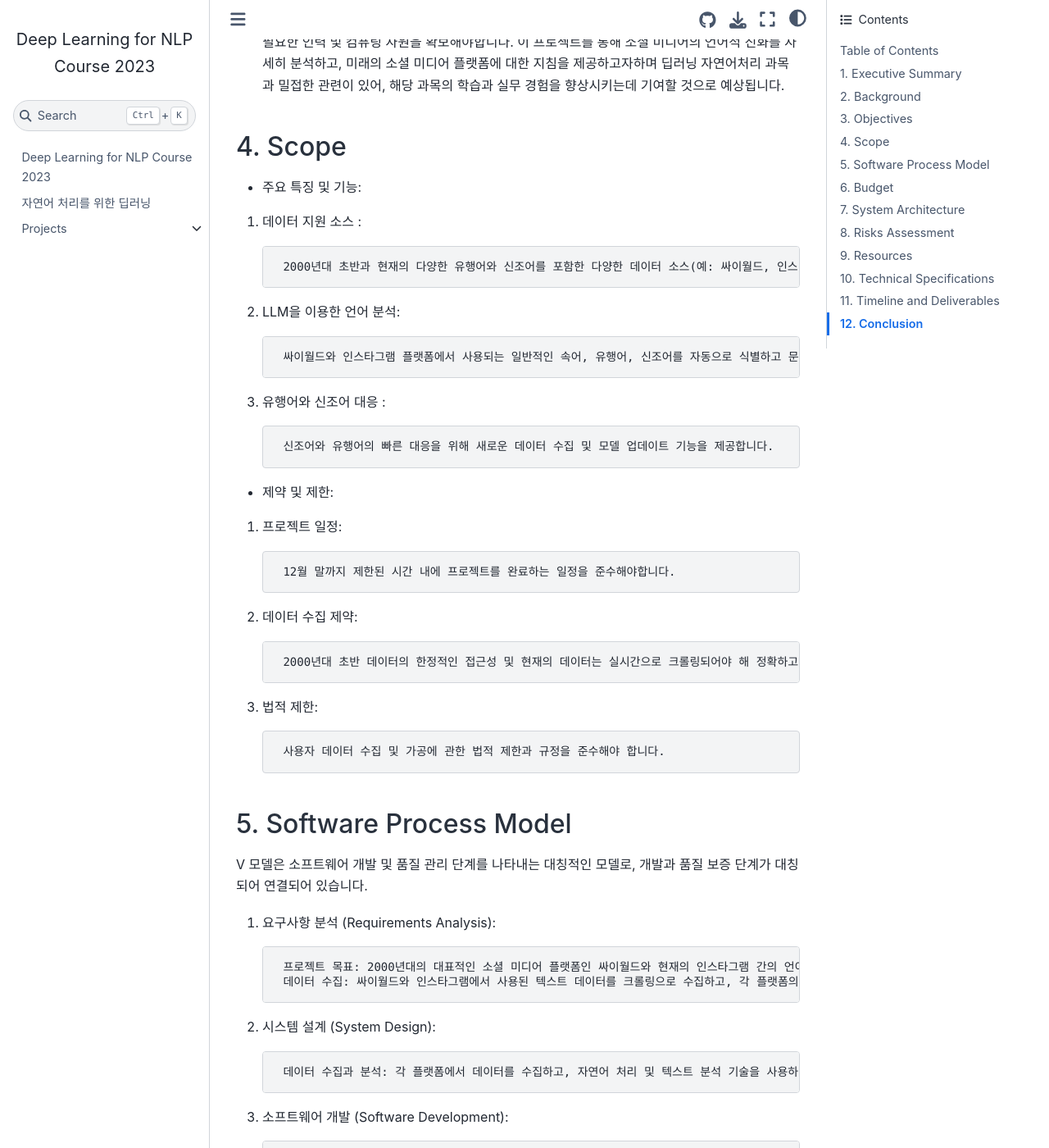
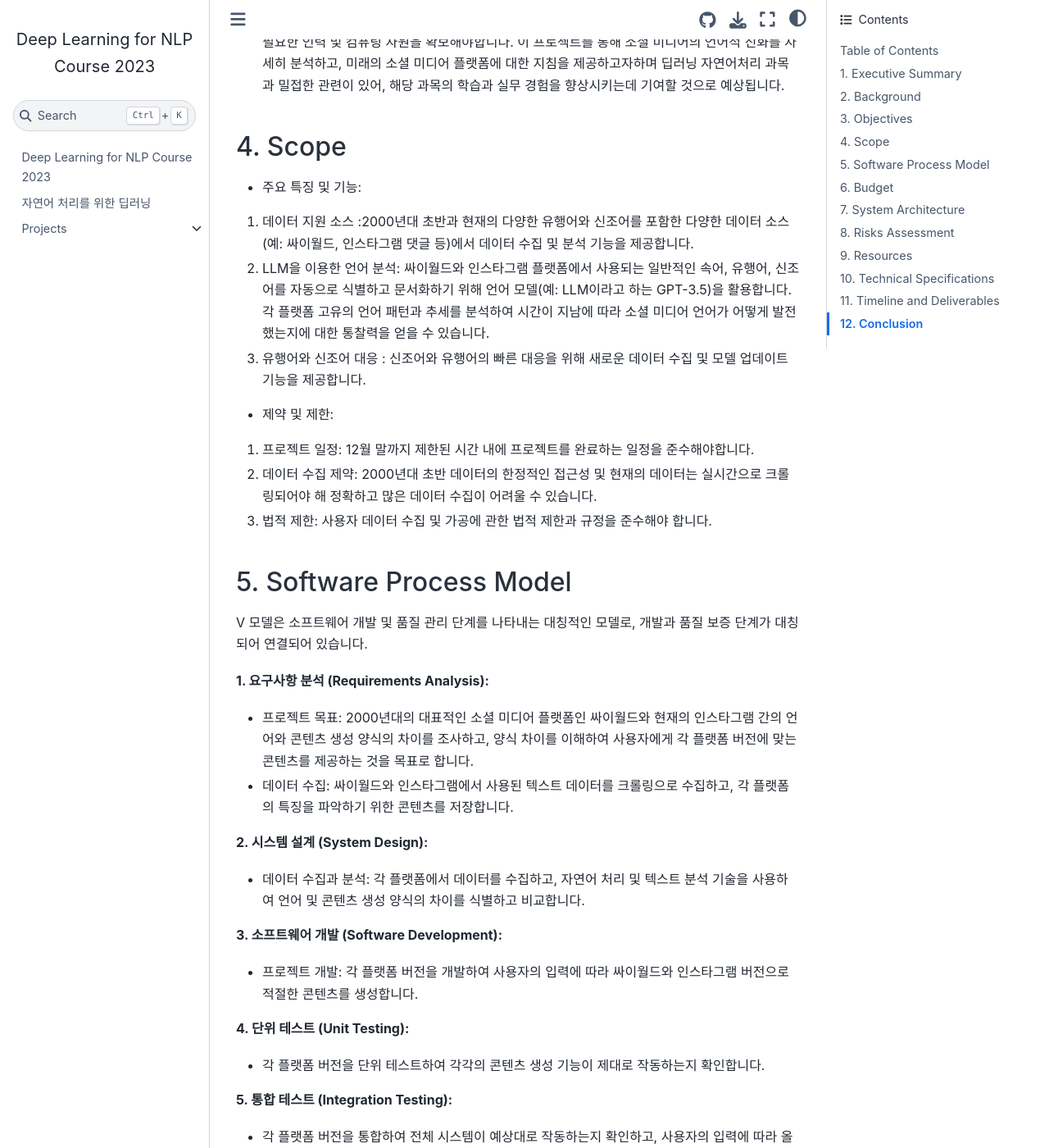
Before and after one commit to ypilseong/deepnlp-2023, a Jupyter Book: the page built from book/projects/202021013/proposal.md, in a window 1280 px wide and 1400 px high, scrolled down 1456 px. Shown: the whole window at 82% size. Built offline with Jupyter Book 1.0.4 settings and Sphinx 7.4.7 and the Sphinx Book theme 1.1.4, drawn with Linux system fonts in a browser that asks for light colours; some of the changed text lies outside the part shown.

Commit message:
update_proposal

```diff
--- a/book/projects/202021013/proposal.md
+++ b/book/projects/202021013/proposal.md
@@ -38,136 +38,128 @@ _Prepared by: 김지연_
 
 ## 4. Scope
 - 주요 특징 및 기능:
-1. 데이터 지원 소스 :
+1. 데이터 지원 소스 :2000년대 초반과 현재의 다양한 유행어와 신조어를 포함한 다양한 데이터 소스(예: 싸이월드, 인스타그램 댓글 등)에서 데이터 수집 및 분석 기능을 제공합니다.
 
-        2000년대 초반과 현재의 다양한 유행어와 신조어를 포함한 다양한 데이터 소스(예: 싸이월드, 인스타그램 댓글 등)에서 데이터 수집 및 분석 기능을 제공합니다.
 2. LLM을 이용한 언어 분석:
+싸이월드와 인스타그램 플랫폼에서 사용되는 일반적인 속어, 유행어, 신조어를 자동으로 식별하고 문서화하기 위해 언어 모델(예: LLM이라고 하는 GPT-3.5)을 활용합니다. 각 플랫폼 고유의 언어 패턴과 추세를 분석하여 시간이 지남에 따라 소셜 미디어 언어가 어떻게 발전했는지에 대한 통찰력을 얻을 수 있습니다.
 
-        싸이월드와 인스타그램 플랫폼에서 사용되는 일반적인 속어, 유행어, 신조어를 자동으로 식별하고 문서화하기 위해 언어 모델(예: LLM이라고 하는 GPT-3.5)을 활용합니다. 각 플랫폼 고유의 언어 패턴과 추세를 분석하여 시간이 지남에 따라 소셜 미디어 언어가 어떻게 발전했는지에 대한 통찰력을 얻을 수 있습니다.
 3. 유행어와 신조어 대응 :
-
-        신조어와 유행어의 빠른 대응을 위해 새로운 데이터 수집 및 모델 업데이트 기능을 제공합니다.
+신조어와 유행어의 빠른 대응을 위해 새로운 데이터 수집 및 모델 업데이트 기능을 제공합니다.
 
 - 제약 및 제한:
-1. 프로젝트 일정:
-
-        12월 말까지 제한된 시간 내에 프로젝트를 완료하는 일정을 준수해야합니다.
+1. 프로젝트 일정: 12월 말까지 제한된 시간 내에 프로젝트를 완료하는 일정을 준수해야합니다.
 
 2. 데이터 수집 제약:
-
-        2000년대 초반 데이터의 한정적인 접근성 및 현재의 데이터는 실시간으로 크롤링되어야 해 정확하고 많은 데이터 수집이 어려울 수 있습니다.
+2000년대 초반 데이터의 한정적인 접근성 및 현재의 데이터는 실시간으로 크롤링되어야 해 정확하고 많은 데이터 수집이 어려울 수 있습니다.
 
 3. 법적 제한:
-
-        사용자 데이터 수집 및 가공에 관한 법적 제한과 규정을 준수해야 합니다.
+사용자 데이터 수집 및 가공에 관한 법적 제한과 규정을 준수해야 합니다.
 
 ## 5. Software Process Model
 V 모델은 소프트웨어 개발 및 품질 관리 단계를 나타내는 대칭적인 모델로, 개발과 품질 보증 단계가 대칭되어 연결되어 있습니다.
-1. 요구사항 분석 (Requirements Analysis):
 
-        프로젝트 목표: 2000년대의 대표적인 소셜 미디어 플랫폼인 싸이월드와 현재의 인스타그램 간의 언어와 콘텐츠 생성 양식의 차이를 조사하고, 양식 차이를 이해하여 사용자에게 각 플랫폼 버전에 맞는 콘텐츠를 제공하는 것을 목표로 합니다.
-        데이터 수집: 싸이월드와 인스타그램에서 사용된 텍스트 데이터를 크롤링으로 수집하고, 각 플랫폼의 특징을 파악하기 위한 콘텐츠를 저장합니다.
+**1. 요구사항 분석 (Requirements Analysis):**
 
-2. 시스템 설계 (System Design):
+- 프로젝트 목표: 2000년대의 대표적인 소셜 미디어 플랫폼인 싸이월드와 현재의 인스타그램 간의 언어와 콘텐츠 생성 양식의 차이를 조사하고, 양식 차이를 이해하여 사용자에게 각 플랫폼 버전에 맞는 콘텐츠를 제공하는 것을 목표로 합니다.
 
-        데이터 수집과 분석: 각 플랫폼에서 데이터를 수집하고, 자연어 처리 및 텍스트 분석 기술을 사용하여 언어 및 콘텐츠 생성 양식의 차이를 식별하고 비교합니다.
+- 데이터 수집: 싸이월드와 인스타그램에서 사용된 텍스트 데이터를 크롤링으로 수집하고, 각 플랫폼의 특징을 파악하기 위한 콘텐츠를 저장합니다.
 
-3. 소프트웨어 개발 (Software Development):
+**2. 시스템 설계 (System Design):**
 
-        프로젝트 개발: 각 플랫폼 버전을 개발하여 사용자의 입력에 따라 싸이월드와 인스타그램 버전으로 적절한 콘텐츠를 생성합니다.
+- 데이터 수집과 분석: 각 플랫폼에서 데이터를 수집하고, 자연어 처리 및 텍스트 분석 기술을 사용하여 언어 및 콘텐츠 생성 양식의 차이를 식별하고 비교합니다.
 
-4. 단위 테스트 (Unit Testing):
+**3. 소프트웨어 개발 (Software Development):**
 
-        각 플랫폼 버전을 단위 테스트하여 각각의 콘텐츠 생성 기능이 제대로 작동하는지 확인합니다.
-5. 통합 테스트 (Integration Testing):
+- 프로젝트 개발: 각 플랫폼 버전을 개발하여 사용자의 입력에 따라 싸이월드와 인스타그램 버전으로 적절한 콘텐츠를 생성합니다.
 
-        각 플랫폼 버전을 통합하여 전체 시스템이 예상대로 작동하는지 확인하고, 사용자의 입력에 따라 올바른 콘텐츠가 생성되는지 테스트합니다.
-6. 시스템 테스트 (System Testing):
+**4. 단위 테스트 (Unit Testing):**
+- 각 플랫폼 버전을 단위 테스트하여 각각의 콘텐츠 생성 기능이 제대로 작동하는지 확인합니다.
 
-        시스템 테스트를 통해 두 플랫폼 버전 간의 언어 및 콘텐츠 생성 차이를 검증하고 사용자 경험을 평가합니다.
-7. 인수 테스트 (Acceptance Testing):
+**5. 통합 테스트 (Integration Testing):**
+- 각 플랫폼 버전을 통합하여 전체 시스템이 예상대로 작동하는지 확인하고, 사용자의 입력에 따라 올바른 콘텐츠가 생성되는지 테스트합니다.
 
-        사용자나 이해관계자의 참여를 통한 인수 테스트로, 사용자 피드백을 수집하고 프로젝트의 최종 버전을 검증합니다.
-8. 유지보수 단계 (Maintenance):
+**6. 시스템 테스트 (System Testing):**
+- 시스템 테스트를 통해 두 플랫폼 버전 간의 언어 및 콘텐츠 생성 차이를 검증하고 사용자 경험을 평가합니다.
 
-        V-모델의 유지보수 단계에서는 소셜 미디어 플랫폼의 변화에 대응하고, 새로운 언어 및 콘텐츠 트렌드를 반영하여 시스템을 지속적으로 유지합니다.
+**7. 인수 테스트 (Acceptance Testing):**
+- 사용자나 이해관계자의 참여를 통한 인수 테스트로, 사용자 피드백을 수집하고 프로젝트의 최종 버전을 검증합니다.
 
-- 간트 차트:
+**8. 유지보수 단계 (Maintenance):**
+- V-모델의 유지보수 단계에서는 소셜 미디어 플랫폼의 변화에 대응하고, 새로운 언어 및 콘텐츠 트렌드를 반영하여 시스템을 지속적으로 유지합니다.
 
-        - 데이터 수집: 4주
-        - 데이터 전처리 및 분석: 2주
-        - 모델 개발: 2주
-        - 시스템 구현: 2주
-        - 테스트 및 오류 수정: 6주
-        - 사용자 피드백 및 모델 업데이트 계획: 1주
+**간트 차트:**
+- 데이터 수집: 4주
+- 데이터 전처리 및 분석: 2주
+- 모델 개발: 2주
+- 시스템 구현: 2주
+- 테스트 및 오류 수정: 6주
+- 사용자 피드백 및 모델 업데이트 계획: 1주
 
 ## 6. Budget
 - 학교 서버 활용 계획입니다.
 
 ## 7. System Architecture
-1. 데이터 수집 및 전처리:
+**1. 데이터 수집 및 전처리:**
 
-        데이터 소스: 인터넷 컨텐츠, 유튜브 채널, 인스타그램 댓글
-        데이터 크롤링: 웹 크롤링 도구 (예: Scrapy)
-        데이터 전처리: 토큰화, 불용어 제거, 형태소 분석
-        수정된 데이터 저장: 수정된 데이터를 기존의 JSON 또는 CSV 파일에 업데이트하거나, 새로운 파일로 저장합니다.
+- 데이터 소스: 인터넷 컨텐츠, 유튜브 채널, 인스타그램 댓글
+- 데이터 크롤링: 웹 크롤링 도구 (예: Scrapy)
+- 데이터 전처리: 토큰화, 불용어 제거, 형태소 분석
+- 수정된 데이터 저장: 수정된 데이터를 기존의 JSON 또는 CSV 파일에 업데이트하거나, 새로운 파일로 저장합니다.
 
-2. LLM 모델 훈련 (GPT-3 모델 훈련):
+**2. LLM 모델 훈련 (GPT-3 모델 훈련):**
 
-        데이터 준비: Scrapy로 수집한 데이터를 PyTorch 및 GPT-3 모델 학습을 위한 형식으로 변환합니다.
-        모델 학습: GPT-3 모델을 사용하여 언어 스타일과 특징을 학습시킵니다. 모델을 싸이월드와 인스타그램 버전 모두에 적용할 수 있도록 훈련합니다.
+- 데이터 준비: Scrapy로 수집한 데이터를 PyTorch 및 GPT-3 모델 학습을 위한 형식으로 변환합니다.
+- 모델 학습: GPT-3 모델을 사용하여 언어 스타일과 특징을 학습시킵니다. 모델을 싸이월드와 인스타그램 버전 모두에 적용할 수 있도록 훈련합니다.
 
-3. 사용자 인터페이스 (User Interface):
+**3. 사용자 인터페이스 (User Interface):**
 
-        사용자가 입력한 텍스트를 받고, 어떤 버전(싸이월드 또는 인스타그램)으로 변환할지 선택할 수 있는 사용자 인터페이스를 제공합니다.
+- 사용자가 입력한 텍스트를 받고, 어떤 버전(싸이월드 또는 인스타그램)으로 변환할지 선택할 수 있는 사용자 인터페이스를 제공합니다.
 
-4. 콘텐츠 생성 (Content Generation):
+**4. 콘텐츠 생성 (Content Generation):**
 
-        사용자 입력 처리: 사용자가 입력한 텍스트를 받아 GPT-3 모델에 전달합니다.
-        콘텐츠 생성 엔진 (Content Generation Engine): GPT-3 모델을 사용하여 어떤 버전(싸이월드 또는 인스타그램)으로 변환할지 결정하고, 해당 플랫폼에 맞는 말투,언어, 유행어, 해시태그 등을 사용하여 결과 콘텐츠를 생성합니다.
+- 사용자 입력 처리: 사용자가 입력한 텍스트를 받아 GPT-3 모델에 전달합니다.
+콘텐츠 생성 엔진 (Content Generation Engine): GPT-3 모델을 사용하여 어떤 버전(싸이월드 또는 인스타그램)으로 변환할지 결정하고, 해당 플랫폼에 맞는 말투,언어, 유행어, 해시태그 등을 사용하여 결과 콘텐츠를 생성합니다.
 
 ## 8. Risks Assessment
-- 데이터 부족: 2000년대 초의 데이터 양이 한정적일 수 있음
+**1. 데이터 부족:** 2000년대 초의 데이터 양이 한정적일 수 있음
 
-        완화 전략: 데이터 증식 및 데이터 강화 기술을 사용하여 학습 데이터를 보강합니다.
+- 완화 전략: 데이터 증식 및 데이터 강화 기술을 사용하여 학습 데이터를 보강합니다.
 
-- 유행어와 신조어 변화: 현재 유행어와 신조어가 빠르게 변하므로 시스템이 이에 대응하기 어려울 수 있음
+**2. 유행어와 신조어 변화:** 현재 유행어와 신조어가 빠르게 변하므로 시스템이 이에 대응하기 어려울 수 있음
+- 완화 전략: 실시간 크롤링을 통해 최신 데이터를 수집하고 모델을 주기적으로 업데이트합니다.
 
-        완화 전략: 실시간 크롤링을 통해 최신 데이터를 수집하고 모델을 주기적으로 업데이트합니다.
-
-- 보안 문제: 개인 정보가 포함된 데이터를 다룰 경우, 데이터 보안 문제 발생 가능성
-
-        완화 전략: 데이터 암호화, 접근 제어 및 규정 준수를 위한 보안 프로토콜을 구현하여 데이터 보안을 강화합니다.
+**3. 보안 문제:** 개인 정보가 포함된 데이터를 다룰 경우, 데이터 보안 문제 발생 가능성
+- 완화 전략: 데이터 암호화, 접근 제어 및 규정 준수를 위한 보안 프로토콜을 구현하여 데이터 보안을 강화합니다.
 
 ## 9. Resources
 - 장비: 학교 서버
 - 소프트웨어: Python, TensorFlow 또는 PyTorch, 웹 크롤링 도구 (Scrapy)
 
 ## 10. Technical Specifications
-- 데이터 원본 (Data Sources):
+**데이터 원본 (Data Sources):**
 
-        싸이월드와 인스타그램의 웹 데이터를 수집하기 위해 Scrapy 웹 크롤링 프레임워크를 사용합니다.
-        텍스트 및 메타데이터를 수집하여 언어 스타일 및 특징을 분석합니다.
+>싸이월드와 인스타그램의 웹 데이터를 수집하기 위해 Scrapy 웹 크롤링 프레임워크를 사용합니다.
+텍스트 및 메타데이터를 수집하여 언어 스타일 및 특징을 분석합니다.
 
-- 데이터 변환 (Data Transformation):
+**데이터 변환 (Data Transformation):**
 
-        수집한 데이터를 정제하고 표준화하기 위해 데이터 전처리 단계를 구현합니다.
-        데이터를 토큰화하고 형태소 분석을 수행하여 처리 가능한 형태로 변환합니다.
+>수집한 데이터를 정제하고 표준화하기 위해 데이터 전처리 단계를 구현합니다.
+>데이터를 토큰화하고 형태소 분석을 수행하여 처리 가능한 형태로 변환합니다.
 
-- 알고리즘 (Algorithms):
+**알고리즘 (Algorithms):**
+>
+>GPT-3 모델 (챗지피티)를 사용하여 텍스트 생성 및 변환 작업을 수행합니다.
+>GPT-3 모델을 훈련하여 과거와 현재의 언어 스타일을 반영하도록 조정합니다.
 
-        GPT-3 모델 (챗지피티)를 사용하여 텍스트 생성 및 변환 작업을 수행합니다.
-        GPT-3 모델을 훈련하여 과거와 현재의 언어 스타일을 반영하도록 조정합니다.
+**프로그래밍 언어 및 프레임워크 (Programming Languages and Frameworks):**
+>
+>파이썬 (Python) 언어를 사용하여 프로젝트를 개발합니다.
+>Scrapy를 웹 크롤링에 사용하고, PyTorch를 GPT-3 모델 훈련 및 사용에 활용합니다.
 
-- 프로그래밍 언어 및 프레임워크 (Programming Languages and Frameworks):
-
-        파이썬 (Python) 언어를 사용하여 프로젝트를 개발합니다.
-        Scrapy를 웹 크롤링에 사용하고, PyTorch를 GPT-3 모델 훈련 및 사용에 활용합니다.
-
-- 라이브러리 (Libraries):
-
-        PyTorch 및 Hugging Face Transformers 라이브러리를 사용하여 GPT-3 모델을 구현하고 관리합니다.
-        자연어 처리 및 텍스트 분석을 위해 NLTK 또는 spaCy와 같은 라이브러리를 활용합니다.
+**라이브러리 (Libraries):**
+>
+>PyTorch 및 Hugging Face Transformers 라이브러리를 사용하여 GPT-3 모델을 구현하고 관리합니다.
+>자연어 처리 및 텍스트 분석을 위해 NLTK 또는 spaCy와 같은 라이브러리를 활용합니다.
 
 ## 11. Timeline and Deliverables
 - 6주 : 학습 데이터 수집 및 전처리 완료
@@ -180,11 +172,7 @@ V 모델은 소프트웨어 개발 및 품질 관리 단계를 나타내는 대
 - 이 프로젝트는 데이터 수집의 어려움을 예상하지만, 크롤링을 통해 다양한 소스에서 데이터를 수집하는 데 가능성이 있다고 판단합니다.
 - 제한된 시간 내에 프로젝트를 완료해야 하므로 초기에는 부족한 점이 있을 것으로 예상되지만, 정확한 시스템을 초기에 구현하면 그 후에는 수정이 수월하게 이루어질 것으로 기대합니다.
 
-
-        이 프로젝트는 과거와 현재의 소셜 미디어 플랫폼 간의 언어 및 콘텐츠 생성 양식의 차이를 탐구하고, 사용자의 입력을 싸이월드버전과 인스타그램버전으로 변환하여 문화적 이해를 촉진하며 창의적 콘텐츠를 제공하는 것을 목표로 합니다.
-
-        첫째로, 이 프로젝트는 소셜 미디어 플랫폼 사용자 간의 상호 이해를 높이는 데 기여합니다. 각 플랫폼에서 흔히 사용되는 언어와 유행어를 파악하고 사용자의 입력을 해당 플랫폼 버전으로 변환하는 데는 문화적 이해가 필수입니다. 이를 통해 다양한 세대와 백그라운드를 가진 사용자들 간의 원활한 소통이 가능해집니다.
-
-        둘째로, 이 프로젝트는 콘텐츠 생성에 창의성을 불어넣고 사용자들에게 재미를 제공합니다. 사용자가 입력한 텍스트를 각 플랫폼의 특징에 맞게 변환함으로써, 그들은 다양한 언어 스타일과 말투를 경험할 수 있습니다. 이는 콘텐츠 생성자와 소셜 미디어 사용자들에게 혁신적인 기회를 제공하며, 새로운 아이디어와 흥미로운 콘텐츠를 유발합니다.
-
-        이러한 이점은 소셜 미디어 경험을 더 풍부하고 다양하게 만들며, 사용자들에게 새로운 시각과 이해를 제공할 것입니다. 이 프로젝트의 중요성을 강조하며, 사용자들이 더 나은 소셜 미디어 상호작용을 즐길 수 있도록 동기를 부여합니다.
+- 이 프로젝트는 과거와 현재의 소셜 미디어 플랫폼 간의 언어 및 콘텐츠 생성 양식의 차이를 탐구하고, 사용자의 입력을 싸이월드버전과 인스타그램버전으로 변환하여 문화적 이해를 촉진하며 창의적 콘텐츠를 제공하는 것을 목표로 합니다.
+첫째로, 이 프로젝트는 소셜 미디어 플랫폼 사용자 간의 상호 이해를 높이는 데 기여합니다. 각 플랫폼에서 흔히 사용되는 언어와 유행어를 파악하고 사용자의 입력을 해당 플랫폼 버전으로 변환하는 데는 문화적 이해가 필수입니다. 이를 통해 다양한 세대와 백그라운드를 가진 사용자들 간의 원활한 소통이 가능해집니다.
+둘째로, 이 프로젝트는 콘텐츠 생성에 창의성을 불어넣고 사용자들에게 재미를 제공합니다. 사용자가 입력한 텍스트를 각 플랫폼의 특징에 맞게 변환함으로써, 그들은 다양한 언어 스타일과 말투를 경험할 수 있습니다. 이는 콘텐츠 생성자와 소셜 미디어 사용자들에게 혁신적인 기회를 제공하며, 새로운 아이디어와 흥미로운 콘텐츠를 유발합니다.
+이러한 이점은 소셜 미디어 경험을 더 풍부하고 다양하게 만들며, 사용자들에게 새로운 시각과 이해를 제공할 것입니다. 이 프로젝트의 중요성을 강조하며, 사용자들이 더 나은 소셜 미디어 상호작용을 즐길 수 있도록 동기를 부여합니다.
```
